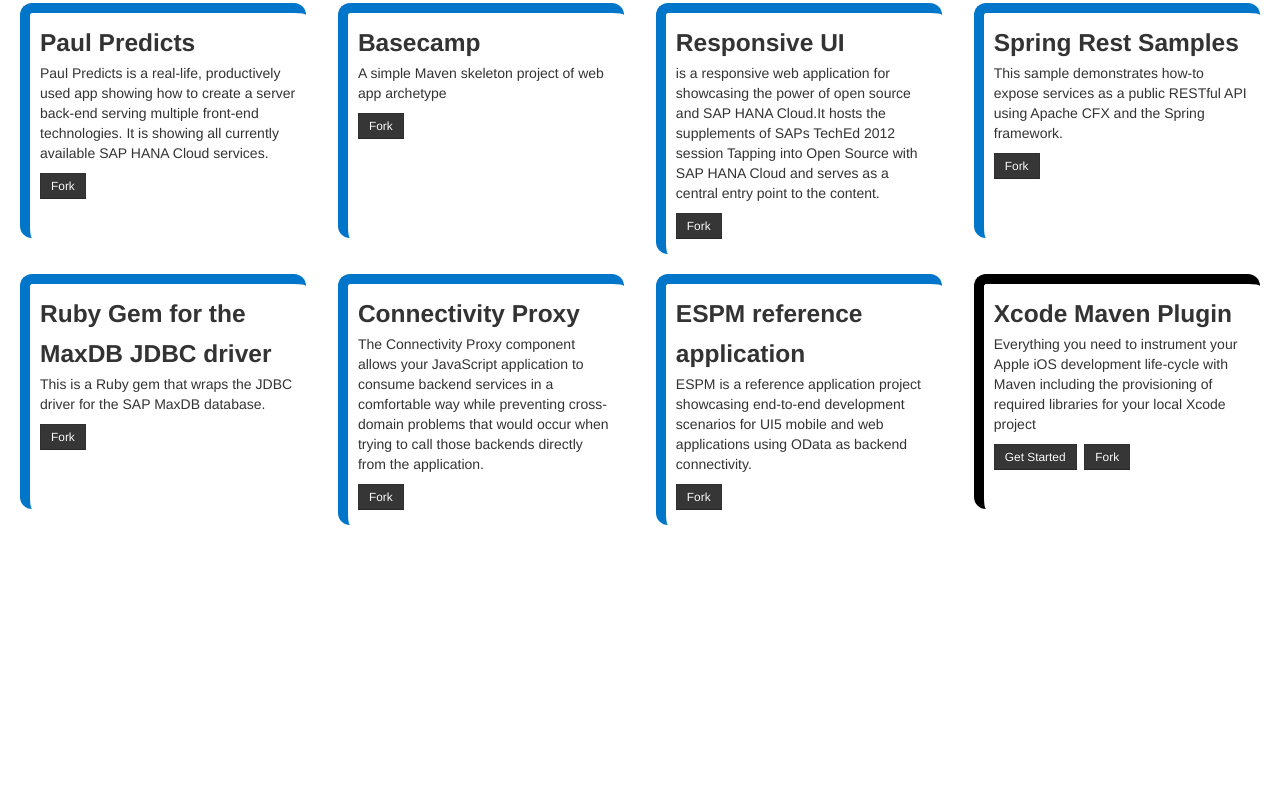
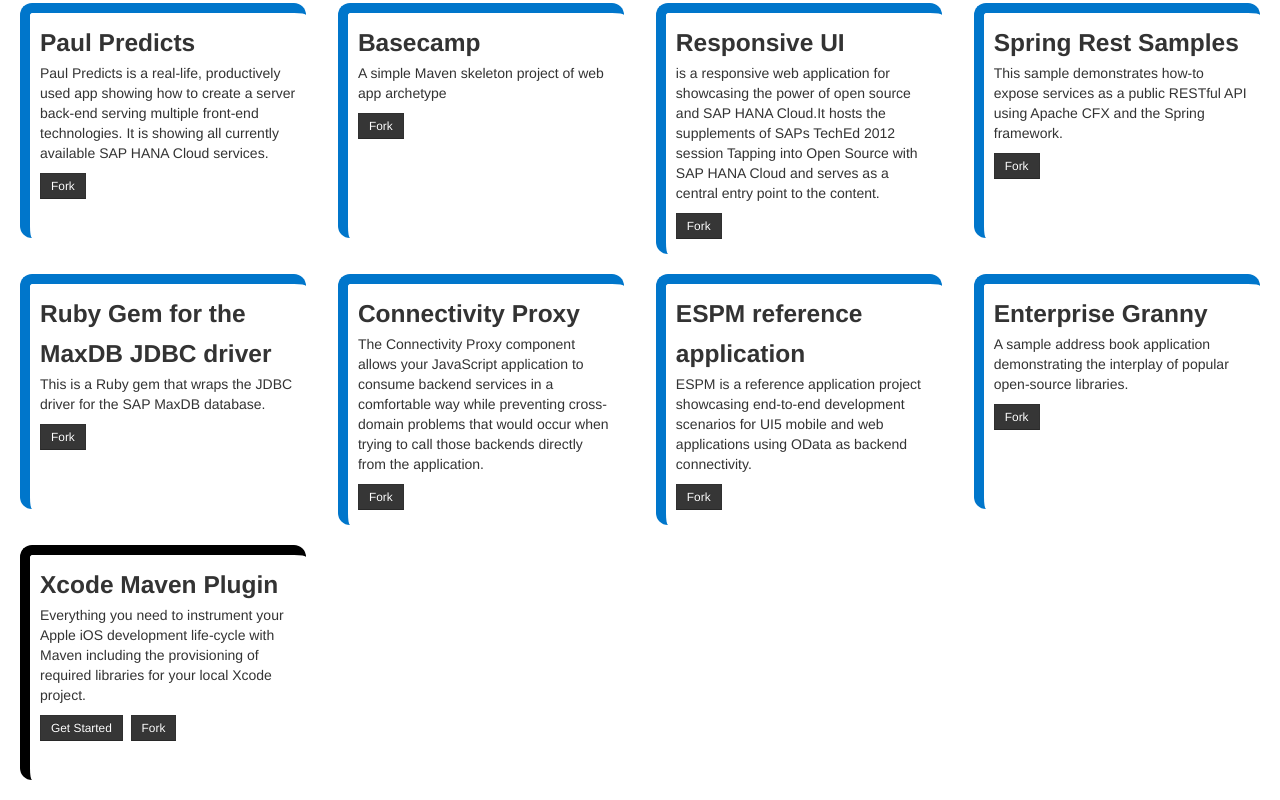
Before and after one commit to dfarr/sap.github.com, a plain HTML site: page index.html in a window 1280 px wide. Shown: the part 715-1515 px from the top of the page. Before the commit the page ends 1260 px from the top, so only its background shows below. Drawn offline with Linux system fonts and the light colour scheme.

Commit message:
Added Enterprise Granny
Change-Id: I3cc4c3647b427492efe73b67dc6cdf2f3b1aa4ba
Signed-off-by: Matthias Steiner <matthias.steiner@inscope.net>

```diff
--- a/index.html
+++ b/index.html
@@ -308,10 +308,26 @@
           <p>ESPM is a reference application project showcasing end-to-end development scenarios for UI5 mobile and web applications using OData as backend connectivity.</p>
           <p><a class="btn btn-small btn-inverse" href="https://github.com/SAP/cloud-espm-scenarios">Fork</a></p>
        </div><!--/span-->
-       <div class="span3 hero-unit-sap hero-unit-sap-general">
+       <div class="span3 hero-unit-sap hero-unit-sap-cloud">
+          <h3>Enterprise Granny</h3>
+          <p>A sample address book application demonstrating the interplay of popular open-source libraries.</p>
+          <p><a class="btn btn-small btn-inverse" href="https://github.com/SAP/cloud-enterprise-granny">Fork</a></p>
+      </div><!--/span-->
+    </div>
+    <div class="row-fluid">
+      <div class="span3 hero-unit-sap hero-unit-sap-general">
           <h3>Xcode Maven Plugin</h3>
-          <p>Everything you need to instrument your Apple iOS development life-cycle with Maven including the provisioning of required libraries for your local Xcode project</p>
+          <p>Everything you need to instrument your Apple iOS development life-cycle with Maven including the provisioning of required libraries for your local Xcode project.</p>
           <p><a class="btn btn-small btn-inverse" href="http://sap-production.github.io/xcode-maven-plugin">Get Started</a>&nbsp;&nbsp;<a class="btn btn-small btn-inverse" href="https://github.com/sap-production/xcode-maven-plugin">Fork</a></p>
+
+       </div><!--/span-->
+       <div class="span3 hero-unit-sap">
+
+       </div><!--/span-->
+       <div class="span3 hero-unit-sap">
+
+       </div><!--/span-->
+       <div class="span3 hero-unit-sap">
       </div><!--/span-->
     </div>
 
```
